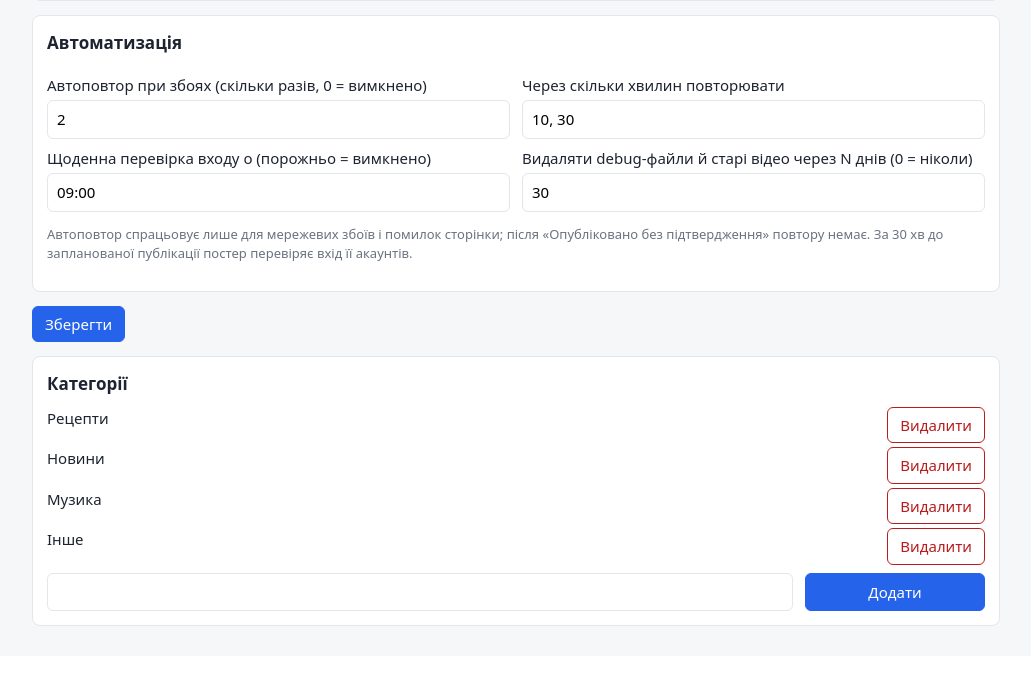
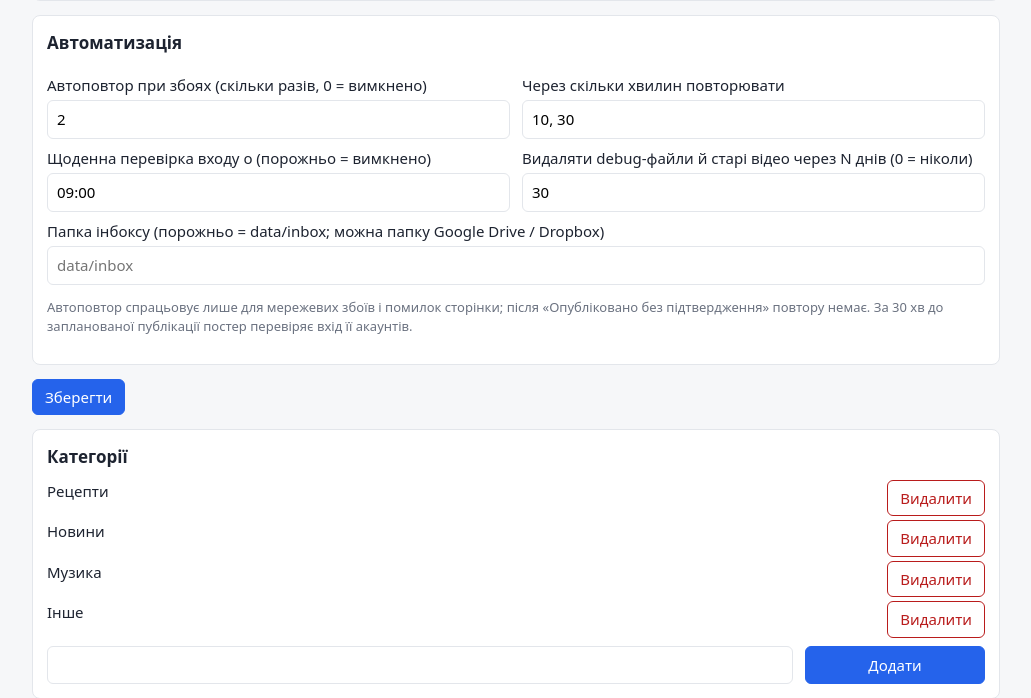
Before and after one commit to masskill/Web-API-Poster, a FastAPI app: page /settings in a window 1280 px wide. Shown: the part 1368-2066 px from the top of the page, without its empty margins (124-1155 px from the left). Before the commit the page ends 1994 px from the top, so only its background shows below. Run offline with FastAPI, Linux system fonts and the light colour scheme.

Commit message:
README: content plan, unattended work, password; inbox folder setting; secondary link buttons
Co-Authored-By: Claude Opus 5.5 <noreply@anthropic.com>
Claude-Session: https://claude.ai/code/session_01DjwKSPNP7rbnnQ6sEqD96h

```diff
--- a/app/i18n.py
+++ b/app/i18n.py
@@ -278,6 +278,8 @@ TEXTS: dict[str, tuple[str, str]] = {
                              "Ежедневная проверка входа в (пусто = выключено)"),
     "set.keep_days": ("Видаляти debug-файли й старі відео через N днів (0 = ніколи)",
                       "Удалять debug-файлы и старые видео через N дней (0 = никогда)"),
+    "set.inbox_dir": ("Папка інбоксу (порожньо = data/inbox; можна папку Google Drive / Dropbox)",
+                      "Папка инбокса (пусто = data/inbox; можно папку Google Drive / Dropbox)"),
     "set.automation_hint": (
         "Автоповтор спрацьовує лише для мережевих збоїв і помилок сторінки; після «Опубліковано без підтвердження» повтору немає. "
         "За 30 хв до запланованої публікації постер перевіряє вхід її акаунтів.",
--- a/app/settings_store.py
+++ b/app/settings_store.py
@@ -30,7 +30,7 @@ DEFAULTS = {
     "auto_retry_minutes": "10, 30",  # delay before each retry
     "login_check_time": "09:00",  # daily login check of all accounts (local time, empty = off)
     "keep_days": "30",  # debug files and finished videos are deleted after N days (0 = never)
-    "inbox_dir": "",  # folder for the content inbox (empty = data/inbox)
+    "inbox_dir": os.getenv("INBOX_DIR", ""),  # folder for the content inbox (empty = data/inbox)
 }
 
 SECRET_KEYS = {"openai_api_key", "anthropic_api_key", "notify_bot_token"}
--- a/app/templates/base.html
+++ b/app/templates/base.html
@@ -31,7 +31,7 @@
   .row > * { flex:1; min-width:180px; }
   button, .btn { padding:6px 12px; border:1px solid var(--accent); background:var(--accent); color:#fff;
                  border-radius:6px; font:inherit; cursor:pointer; text-decoration:none; display:inline-block; }
-  button.secondary { background:#fff; color:var(--accent); }
+  button.secondary, .btn.secondary { background:#fff; color:var(--accent); }
   button.danger { background:#fff; color:var(--err); border-color:var(--err); }
   button:disabled { opacity:.5; }
   table { width:100%; border-collapse:collapse; }
--- a/app/templates/settings.html
+++ b/app/templates/settings.html
@@ -109,6 +109,8 @@
         <input type="number" name="keep_days" min="0" value="{{ s.keep_days }}">
       </div>
     </div>
+    <label>{{ t("set.inbox_dir") }}</label>
+    <input type="text" name="inbox_dir" value="{{ s.inbox_dir }}" placeholder="data/inbox">
     <p class="muted small">{{ t("set.automation_hint") }}</p>
   </section>
 
```
Also changed, not shown: README.md, 1 other file.
